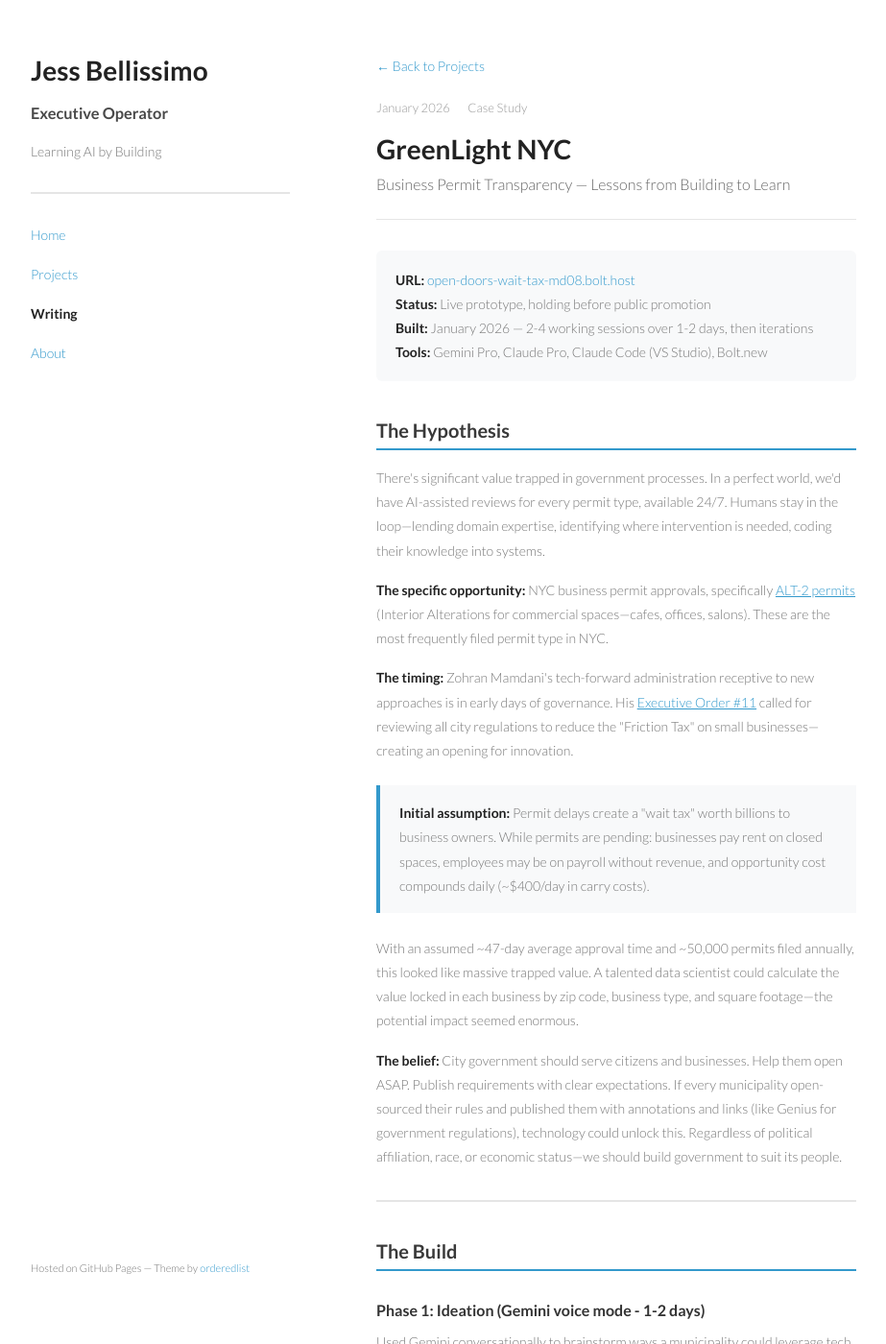
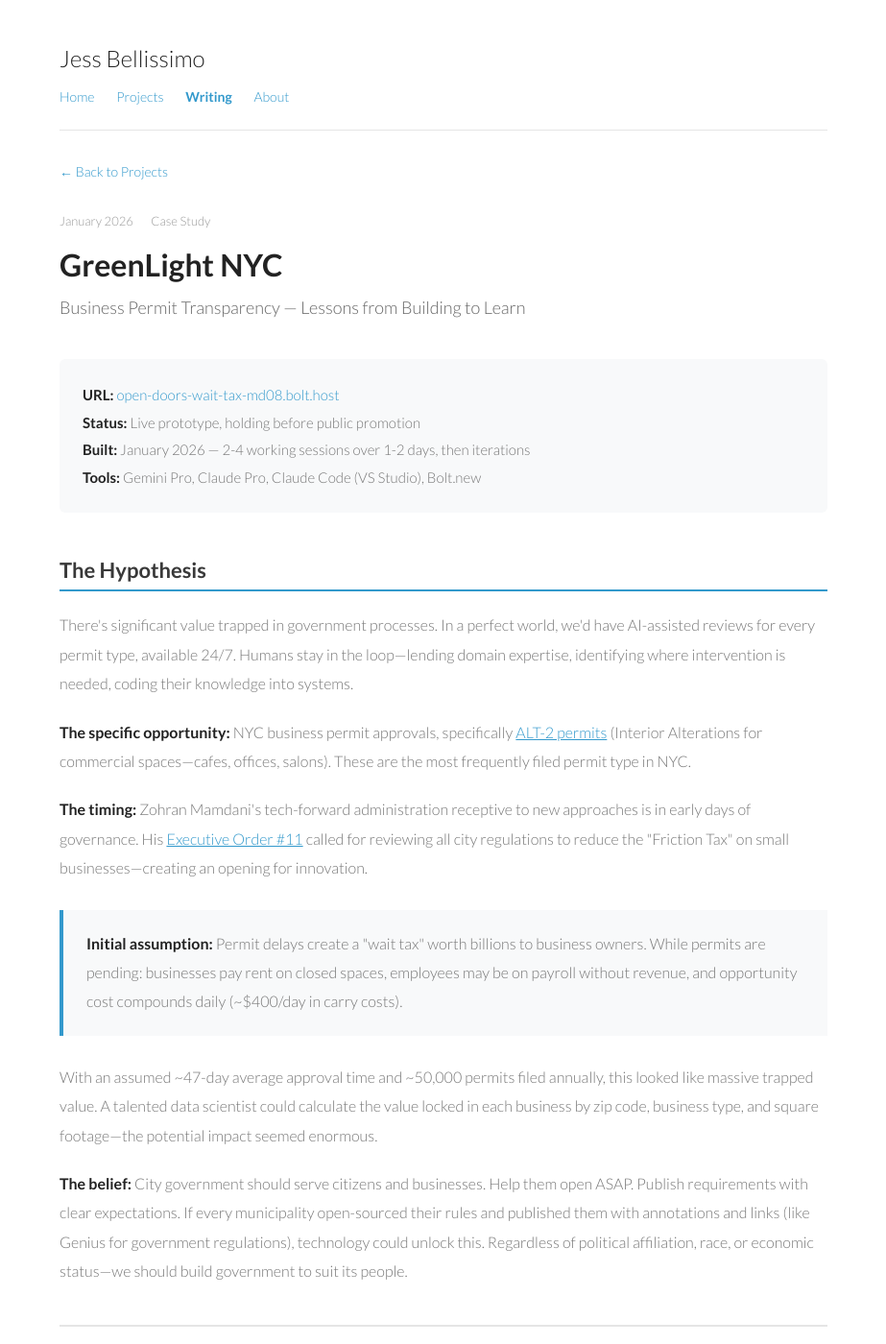
Before and after one commit to JBellissimo/jbellissimo.github.io, a Jekyll site: the page blog/greenlight-nyc-permits.html, which Jekyll copies as it is, in a window 1280 px wide and 1400 px high. Shown: the whole window at 96% size, without its empty margins (178-1101 px from the left). Built offline with Jekyll 4.4.1, drawn with Linux system fonts in a browser that asks for light colours.

Commit message:
Update blog post to full-width article layout
- Remove sidebar, use centered 800px max-width column
- Increase line spacing (1.9) for better readability
- Larger headings and text (16px base)
- Horizontal navigation at top
- Mobile responsive adjustments

Co-Authored-By: Claude Opus 4.5 <noreply@anthropic.com>

```diff
--- a/blog/greenlight-nyc-permits.html
+++ b/blog/greenlight-nyc-permits.html
@@ -9,15 +9,56 @@
     <link rel="stylesheet" href="/stylesheets/pygment_trac.css">
     <meta name="viewport" content="width=device-width, initial-scale=1, user-scalable=no">
     <style>
+      /* Override default layout for full-width article */
+      body {
+        padding: 40px 20px;
+      }
+      .wrapper {
+        width: 100%;
+        max-width: 800px;
+        margin: 0 auto;
+      }
+      header {
+        width: 100%;
+        float: none;
+        position: static;
+        margin-bottom: 32px;
+        padding-bottom: 24px;
+        border-bottom: 1px solid #e5e5e5;
+      }
+      header h1 {
+        font-size: 24px;
+        margin-bottom: 8px;
+      }
+      .site-nav {
+        margin-top: 16px;
+      }
+      .site-nav a {
+        margin-right: 20px;
+        font-weight: 400;
+      }
+      .site-nav a.active {
+        font-weight: 700;
+      }
+      section {
+        width: 100%;
+        float: none;
+        padding-bottom: 40px;
+      }
+      footer {
+        width: 100%;
+        float: none;
+        position: static;
+      }
+
+      /* Article styles */
       .back-link {
         display: inline-block;
-        margin-bottom: 24px;
+        margin-bottom: 32px;
         font-size: 14px;
       }
       .post-header {
-        margin-bottom: 32px;
-        padding-bottom: 24px;
-        border-bottom: 1px solid #e5e5e5;
+        margin-bottom: 40px;
       }
       .post-meta {
         font-size: 13px;
@@ -28,41 +69,44 @@
         margin-right: 16px;
       }
       .post-title {
-        font-size: 28px;
+        font-size: 32px;
         line-height: 1.2;
-        margin: 0 0 8px 0;
+        margin: 0 0 12px 0;
       }
       .post-subtitle {
-        font-size: 16px;
+        font-size: 18px;
         color: #666;
         font-weight: 400;
         margin: 0;
+        line-height: 1.5;
       }
       .post-content {
-        line-height: 1.8;
+        line-height: 1.9;
+        font-size: 16px;
       }
       .post-content h2 {
-        margin-top: 40px;
-        margin-bottom: 16px;
+        margin-top: 48px;
+        margin-bottom: 20px;
         padding-bottom: 8px;
         border-bottom: 2px solid #39c;
-        font-size: 20px;
+        font-size: 22px;
       }
       .post-content h3 {
-        margin-top: 32px;
-        margin-bottom: 12px;
-        font-size: 16px;
+        margin-top: 36px;
+        margin-bottom: 16px;
+        font-size: 18px;
         color: #333;
       }
       .post-content p {
-        margin-bottom: 16px;
+        margin-bottom: 20px;
       }
       .post-content ul, .post-content ol {
-        margin-bottom: 16px;
-        padding-left: 24px;
+        margin-bottom: 20px;
+        padding-left: 28px;
       }
       .post-content li {
-        margin-bottom: 8px;
+        margin-bottom: 10px;
+        line-height: 1.7;
       }
       .post-content strong {
         color: #222;
@@ -73,8 +117,8 @@
       .highlight-box {
         background: #f8f9fa;
         border-left: 4px solid #39c;
-        padding: 16px 20px;
-        margin: 24px 0;
+        padding: 20px 24px;
+        margin: 28px 0;
       }
       .highlight-box p {
         margin: 0;
@@ -82,30 +126,31 @@
       .quote-box {
         background: #fafafa;
         border-radius: 6px;
-        padding: 16px 20px;
-        margin: 24px 0;
+        padding: 20px 24px;
+        margin: 28px 0;
         font-style: italic;
         color: #555;
       }
       .tools-list {
         background: #f8f9fa;
         border-radius: 6px;
-        padding: 16px 20px;
-        margin: 24px 0;
+        padding: 20px 24px;
+        margin: 28px 0;
       }
       .tools-list p {
-        margin: 4px 0;
-        font-size: 14px;
+        margin: 6px 0;
+        font-size: 15px;
       }
       .cta-button {
         display: inline-block;
-        padding: 12px 24px;
+        padding: 14px 28px;
         background: #39c;
         color: #fff;
         border-radius: 5px;
         font-weight: 700;
         text-decoration: none;
-        margin-top: 16px;
+        margin-top: 20px;
+        font-size: 15px;
       }
       .cta-button:hover {
         background: #2a8abd;
@@ -114,25 +159,26 @@
       hr {
         border: none;
         border-top: 1px solid #e5e5e5;
-        margin: 32px 0;
+        margin: 40px 0;
       }
+
       /* Footer styles */
       .page-footer {
-        margin-top: 40px;
-        padding-top: 24px;
+        margin-top: 48px;
+        padding-top: 32px;
         border-top: 1px solid #e5e5e5;
       }
       .footer-nav {
         margin-bottom: 16px;
       }
       .footer-nav a {
-        margin-right: 16px;
+        margin-right: 20px;
       }
       .footer-social {
         margin-bottom: 24px;
       }
       .footer-social a {
-        margin-right: 12px;
+        margin-right: 16px;
       }
       .footer-credit {
         margin-top: 32px;
@@ -140,26 +186,43 @@
         border-top: 1px solid #f0f0f0;
       }
       .footer-credit small {
-        font-size: 10px;
+        font-size: 11px;
         color: #999;
+      }
+
+      /* Mobile responsive */
+      @media screen and (max-width: 600px) {
+        body {
+          padding: 20px 16px;
+        }
+        .post-title {
+          font-size: 26px;
+        }
+        .post-subtitle {
+          font-size: 16px;
+        }
+        .post-content {
+          font-size: 15px;
+        }
+        .post-content h2 {
+          font-size: 20px;
+        }
+        .post-content h3 {
+          font-size: 17px;
+        }
       }
     </style>
   </head>
   <body>
     <div class="wrapper">
       <header>
-        <h1>Jess Bellissimo</h1>
-        <p></p>
-        <h3>
-          <a name="writing" class="anchor" href="#writing"><span class="octicon octicon-link"></span></a>Executive Operator
-        </h3>
-        <p>Learning AI by Building</p>
-        <hr/>
-
-        <p class="view"><a href="/">Home</a></p>
-        <p class="view"><a href="/projects.html">Projects</a></p>
-        <p class="view"><a href="/blog/"><strong>Writing</strong></a></p>
-        <p class="view"><a href="/about.html">About</a></p>
+        <h1><a href="/" style="color: #222; text-decoration: none;">Jess Bellissimo</a></h1>
+        <div class="site-nav">
+          <a href="/">Home</a>
+          <a href="/projects.html">Projects</a>
+          <a href="/blog/" class="active">Writing</a>
+          <a href="/about.html">About</a>
+        </div>
       </header>
 
       <section>
```
